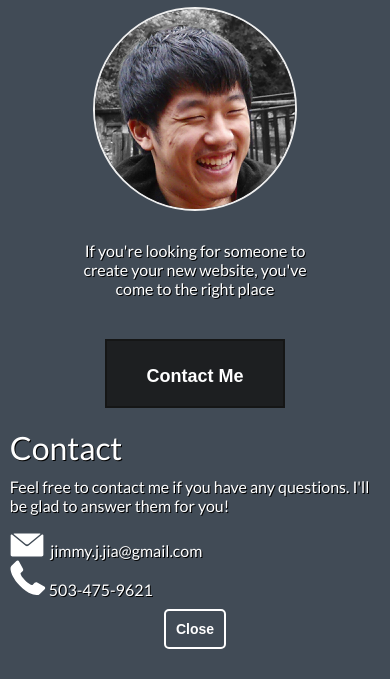
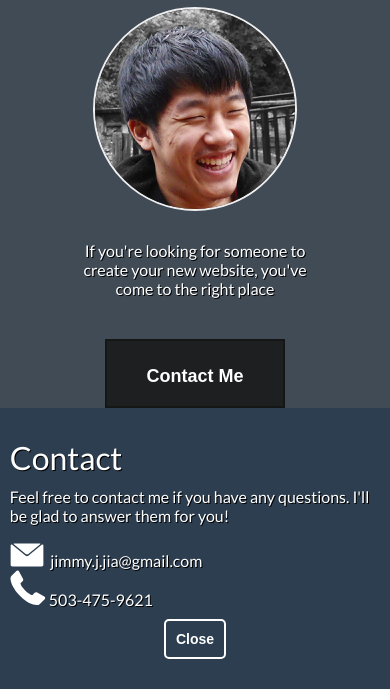
Before and after one commit to jimmy-jia/personal, a plain HTML site: page index.html in a window 390 px wide. Both pictures are taken after a click on the button "Contact Me". Shown: the part 144-844 px from the top of the page. Drawn offline with nearby package versions, Linux system fonts and the light colour scheme.

Commit message:
mobile changes

```diff
--- a/stylesheet.css
+++ b/stylesheet.css
@@ -9,7 +9,6 @@ body{margin:0;padding:0;background-color:#2c3e50;background-color:rgba(44, 62, 8
 a{text-decoration:none;}
 p{color:white; text-align:center;margin:0;font-family:'Lato', Sans-serif;}
 .bg{background-image:url('resources/pics/background2.jpe');
-	background-size:cover;
 	position:fixed;
 	z-index:-10;
 	height:100%;
@@ -637,7 +636,7 @@ input[type=submit]:hover{
 		-webkit-transform: translate(-50%, 0%);
 		        transform: translate(-50%, 0%);
 	}
-	#contactpopup{margin-top:-20px;}
+	#contactpopup{margin-top:-10px;background-color:#2c3e50;}
 	.about{padding-top:20px;}
 }
 @media print, screen and (max-width:395px) {
```
